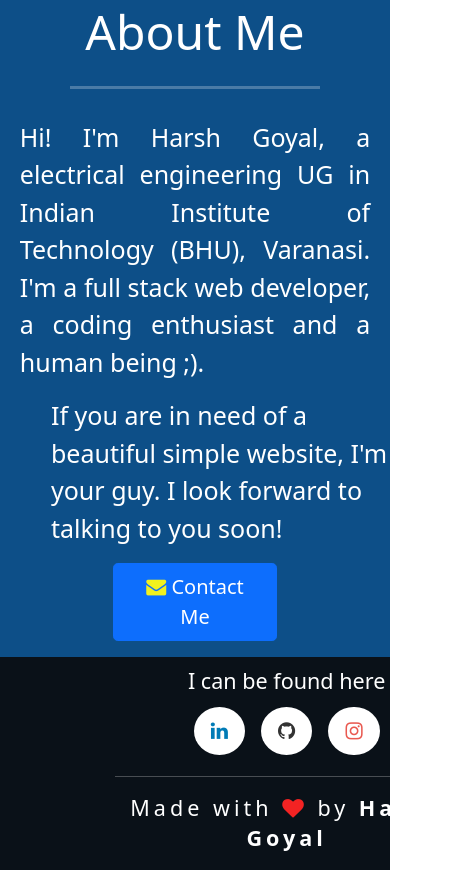
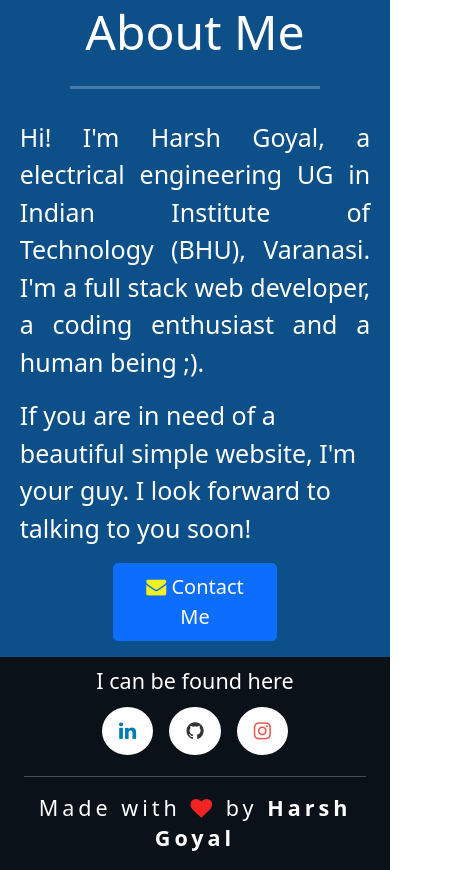
Before and after one commit to harsh-G13/Portfolio, a website: page index.html in a window 390 px wide. Shown: the part 2230-3100 px from the top of the page, 470 px wide, since content can reach past the window. Drawn offline with nearby package versions, Linux system fonts and the light colour scheme.

Commit message:
corrected problems

```diff
--- a/index.html
+++ b/index.html
@@ -112,7 +112,7 @@
                     </p>
                 </div>
 
-                <div class="col-lg-5 offset-1 ">
+                <div class="col-sm-12 col-lg-5 offset-lg-1 ">
                   <p class="content-text">If you are in need of a beautiful simple website, I'm your guy. I look forward to talking to you soon!</p>
                 </div>
               </div>
@@ -143,24 +143,29 @@
 					</address>
 				</div> -->
 
-				<div class="col-xs-12 col-md-6 col-sm-6 offset-3 social-section">
+				<div class="col-xs-12 col-md-12 col-sm-12 social-section">
 					<div class="text-center">
 						<h4 class="text-center"> I can be found here</h4>
 				<div class="text-center social-buttons">
+        </div>
 
 
 						<a href="https://www.linkedin.com/in/harsh-goyal-92b9a4208/" class="btn btn-default btn-lg social-button link-linkedin"><i class="fa fa-linkedin"></i>
 						</a>
+
+
 						<a href="https://github.com/harsh-G13" class="btn btn-default btn-lg social-button link-github"><i class="fa fa-github"></i>
 						</a>
+
+
           <a href="https://www.instagram.com/harsh.goyal_13/" class="btn btn-default btn-lg social-button link-instagram"><i class="fa fa-instagram"></i>
 						</a>
             <hr class="footer-hr">
-					</div>
+
             <h4 class="author">Made with <i class="fa fa-heart"></i> by <strong>Harsh Goyal</strong></h4>
-					</div>
+
 				</div>
-			</div>
+		  </div>
 		</div>
 	</footer>
 
```
